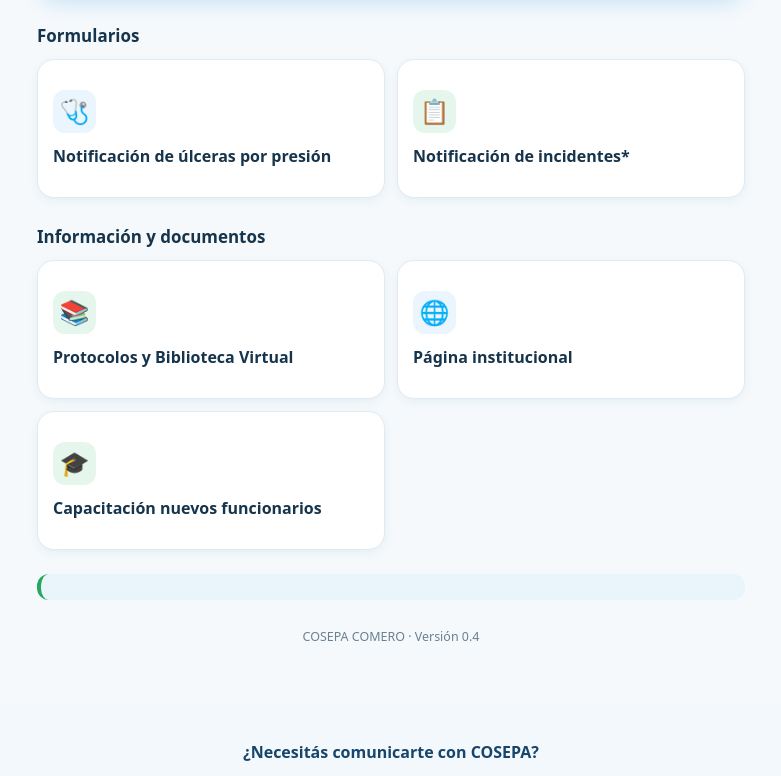
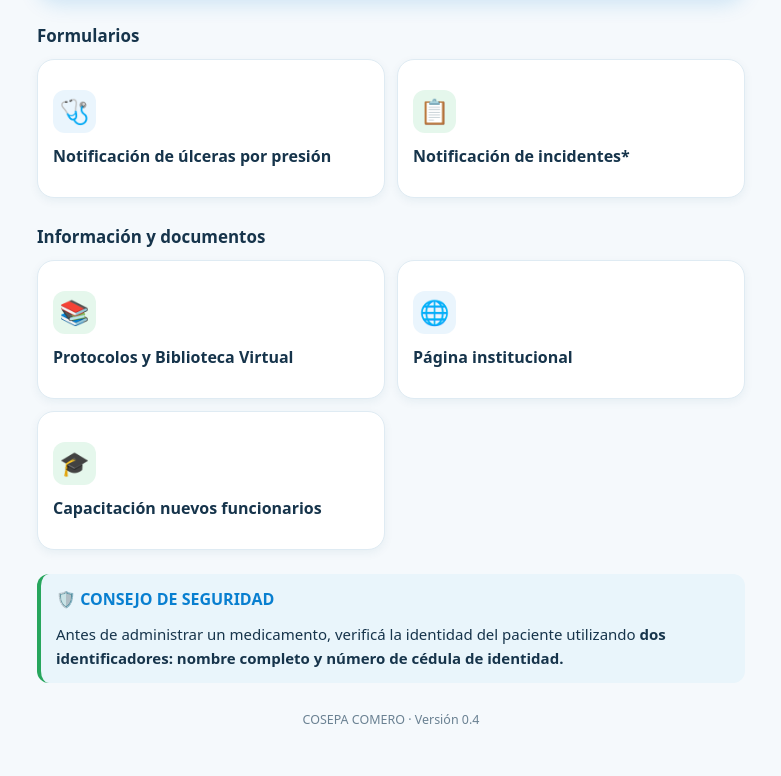
Before and after one commit to feravera-beep/cosepa-app, a plain HTML site: page index.html in a window 1280 px wide. Shown: the part 154-930 px from the top of the page, without its empty margins (249-1030 px from the left). Drawn offline with Linux system fonts and the light colour scheme.

Commit message:
Update index.html

```diff
--- a/index.html
+++ b/index.html
@@ -8,7 +8,19 @@
   <span>Capacitación nuevos funcionarios</span>
 </a>
 
-</div></section><aside class="notice"></aside><footer class="footer">COSEPA COMERO · Versión 0.4</footer></main><script>if('serviceWorker'in navigator){window.addEventListener('load',()=>navigator.serviceWorker.register('./sw.js').catch(()=>{}))}</script>
+</div></section>
+<aside class="notice">
+  <div style="font-size:16px; font-weight:bold; color:#087fd0; margin-bottom:10px;">
+    🛡️ CONSEJO DE SEGURIDAD
+  </div>
+  <div style="font-size:15px; color:#16344b; line-height:1.6;">
+    Antes de administrar un medicamento, verificá
+    la identidad del paciente utilizando
+    <strong>dos identificadores: nombre completo
+    y número de cédula de identidad.</strong>
+  </div>
+</aside>
+<footer class="footer">COSEPA COMERO · Versión 0.4</footer></main><script>if('serviceWorker'in navigator){window.addEventListener('load',()=>navigator.serviceWorker.register('./sw.js').catch(()=>{}))}</script>
 <div style="text-align:center; margin:30px 16px; padding:20px; background:#f3f8fc; border-radius:16px;">
   <p style="font-weight:600; color:#17456b;">
     ¿Necesitás comunicarte con COSEPA?
```
